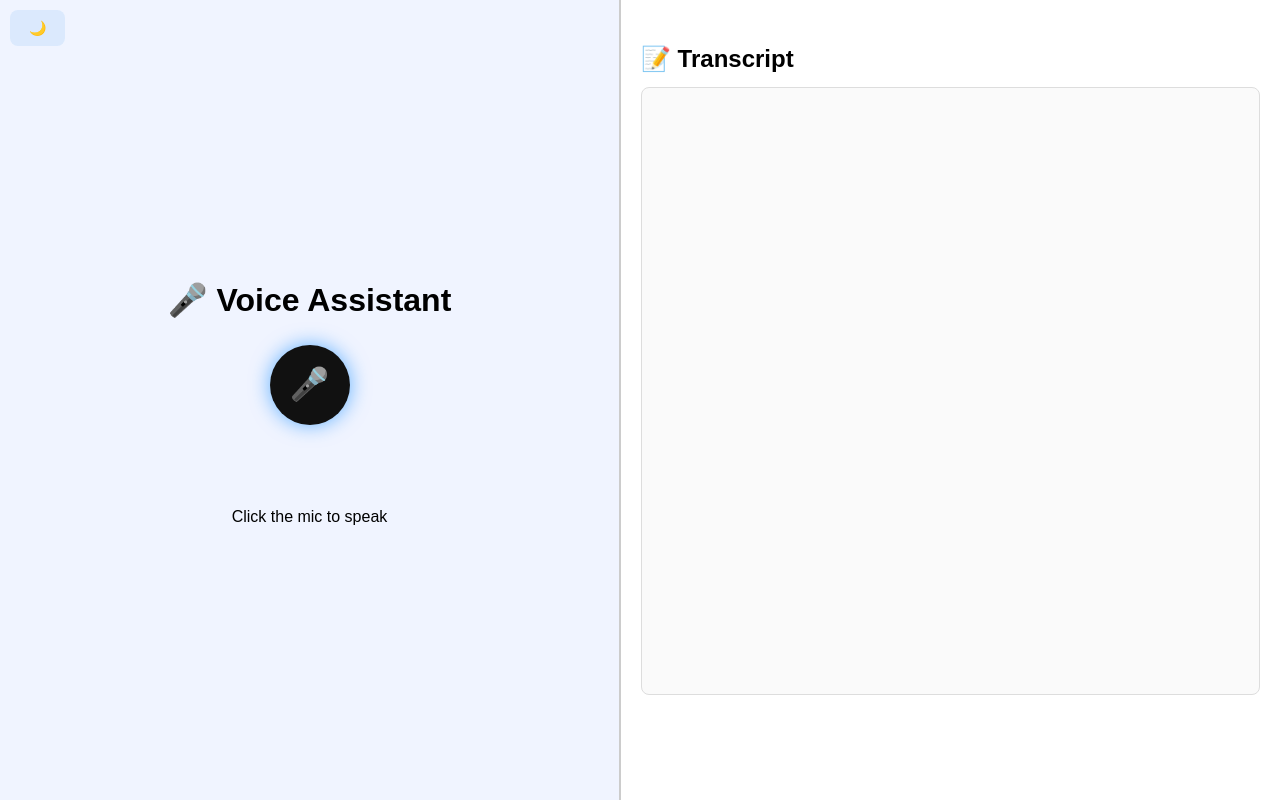
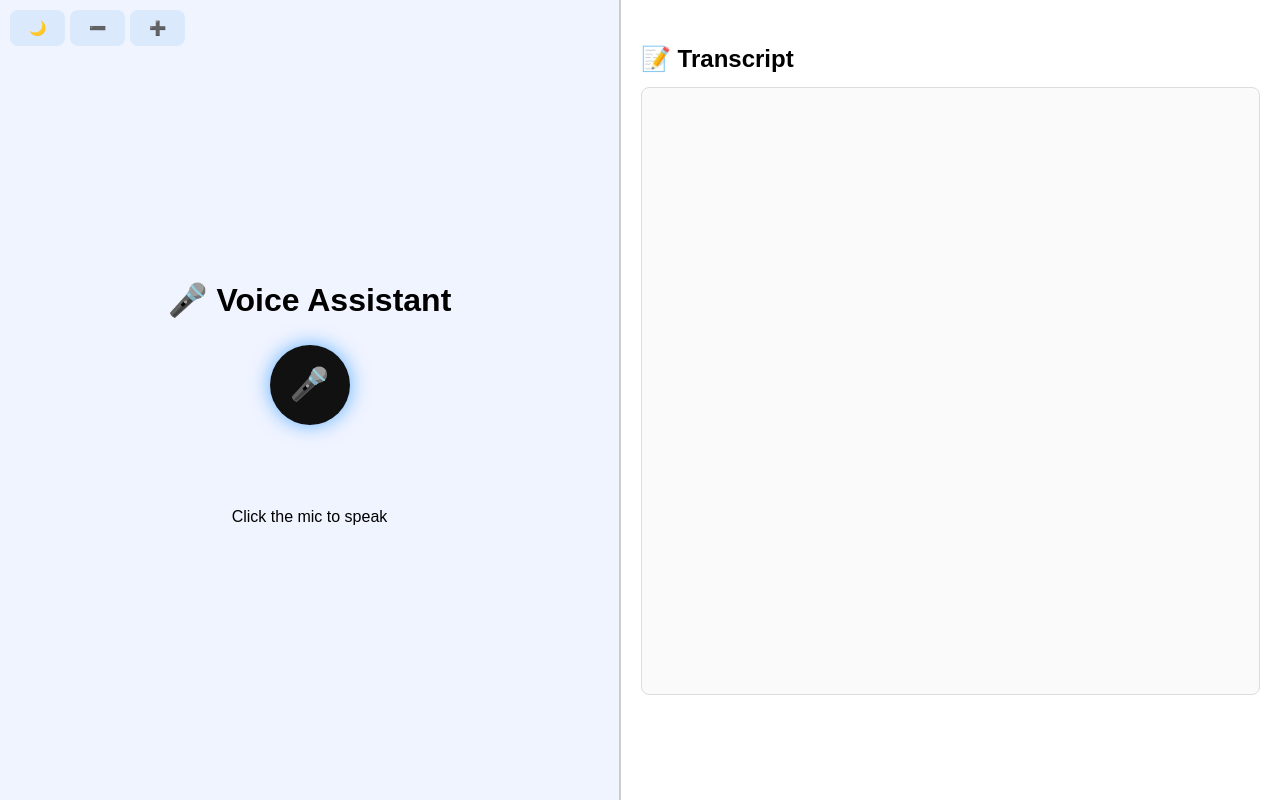
Before and after one commit to shraddhx/voice-ux, a React (Create React App) app: page / in a window 1280 px wide. Built offline with nearby package versions, Linux system fonts and the light colour scheme.

Commit message:
nit: more buttons plus convo options

```diff
--- a/src/App.js
+++ b/src/App.js
@@ -36,6 +36,8 @@ function App() {
   };
 
   const handleResponse = (text) => {
+    addMessage("Assistant", "…"); // placeholder
+
     let reply = "Sorry, I didn’t catch that.";
     if (text.toLowerCase().includes("hello")) {
       reply = "Hi there! How are you?";
@@ -43,9 +45,23 @@ function App() {
       reply = `The current time is ${new Date().toLocaleTimeString()}`;
     } else if (text.toLowerCase().includes("name")) {
       reply = "My name is Voice Assistant.";
+    } else if (text.toLowerCase().includes("switch") && text.toLowerCase().includes("theme")) {
+      reply = "I have switched the theme for you. Please let me know if there is anything else I can do";
+      setDarkMode(!darkMode);
+    } else if (text.toLowerCase().includes("clear") && text.toLowerCase().includes("chat")) {
+      setConvo([]);
+      return;
+    } else if (text.toLowerCase().includes("increase") && text.toLowerCase().includes("font")) {
+      // increase the font
+    } else if (text.toLowerCase().includes("decrease") && text.toLowerCase().includes("font")) {
+      // decrease the font
     }
-    addMessage("Assistant", reply);
-    speak(reply);
+
+    setTimeout(() => {
+      setConvo((prev) => prev.slice(0, -1)); // remove placeholder
+      addMessage("Assistant", reply);
+      speak(reply);
+    }, 1000);
   };
 
   const speak = (message) => {
@@ -86,6 +102,38 @@ function App() {
           }}
         >
           {darkMode ? "☀️" : "🌙"}
+        </Button>
+      </Tooltip>
+
+      <Tooltip label={"Decrease Font"} position="bottom" withArrow>
+        <Button
+          onClick={() => setDarkMode(!darkMode)}
+          variant="light"
+          color={darkMode ? "yellow" : "blue"}
+          radius="md"
+          style={{
+            position: "absolute",
+            top: "10px",
+            left: "70px",
+          }}
+        >
+          {"➖"}
+        </Button>
+      </Tooltip>
+
+      <Tooltip label={"Increase Font"} position="bottom" withArrow>
+        <Button
+          onClick={() => setDarkMode(!darkMode)}
+          variant="light"
+          color={darkMode ? "yellow" : "blue"}
+          radius="md"
+          style={{
+            position: "absolute",
+            top: "10px",
+            left: "130px",
+          }}
+        >
+          {"➕"}
         </Button>
       </Tooltip>
 
```
